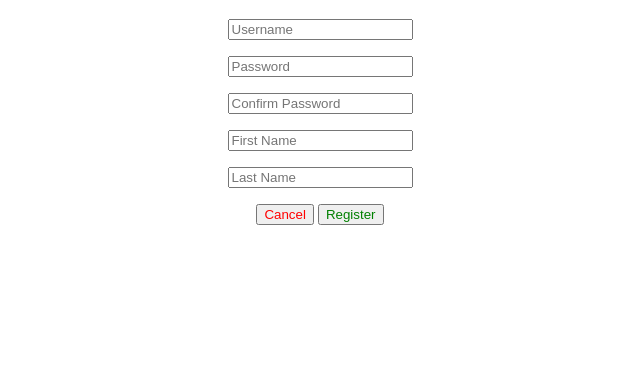
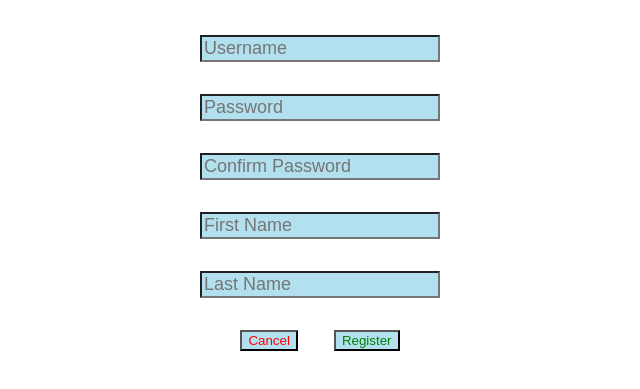
Before and after one commit to rizzleann/ITPC_3_Prelim_Exam, a plain HTML site: page register.html in a window 1280 px wide. Shown: the part 61-450 px from the top of the page, without its empty margins (320-960 px from the left). Drawn offline with Linux system fonts and the light colour scheme.

Commit message:
seventh commit

```diff
--- a/register.html
+++ b/register.html
@@ -4,28 +4,49 @@
     <meta charset="UTF-8">
     <meta name="viewport" content="width=device-width", initial-scale="1.0">
     <title>Register</title>
+    <Style>
+        #divContainer {
+            text-align: center;
+        }
+        /* pang class name */
+        .redText {
+            color: black;
+            background-color: #b2e0ef;
+            margin: 1rem;
+        }
+
+        /* sample ng may event */
+        .redText:hover {
+            color: rgb(0, 0, 0);
+            background-color: rgb(115, 159, 239);
+        }
+        .button:hover {
+            color:rgb(143, 221, 234);
+            background-color: green;
+        }
+        .button {
+            color: black;
+            background-color: lavender;
+            font-size: large;
+            cursor: pointer;
+        }
+        /*  */
+        input {
+            margin-bottom: 1rem;
+            font-size: large;
+        }
+        </style>
 </head>
 <body>
-    <div style="text-align: center;">
+    <div id="divContainer">
         <h1>Create an account</h1>
-
-        <div style="margin-bottom: 1rem;">
-            <input type="text" placeholder="Username" value="">
-        </div>
-        <div style="margin-bottom: 1rem;">
-            <input type="text" placeholder="Password" value="">
-        </div>
-        <div style="margin-bottom: 1rem;">
-            <input type="password" placeholder="Confirm Password">
-        </div>
-        <div style="margin-bottom: 1rem;">
-            <input type="text" placeholder="First Name" value="">
-        </div>
-        <div style="margin-bottom: 1rem;">
-            <input type="text" placeholder="Last Name" value="">
-        </div>
-        <button style="color:red;">Cancel</button>
-        <button style="color:green;">Register</button>
+            <div><input type="text" placeholder="Username" value="" class="redText"></div>
+            <div><input type="text" placeholder="Password" value="" class="redText"></div>
+            <div><input type="password" placeholder="Confirm Password" class="redText"></div>
+            <div><input type="text" placeholder="First Name" value="" class="redText"></div>
+            <div><input type="text" placeholder="Last Name" value="" class="redText"></div>
+        <button style="color:red;" class="redText">Cancel</button>
+        <button style="color:green;" class="redText">Register</button>
     </div>
 </body>
 </html>
```
